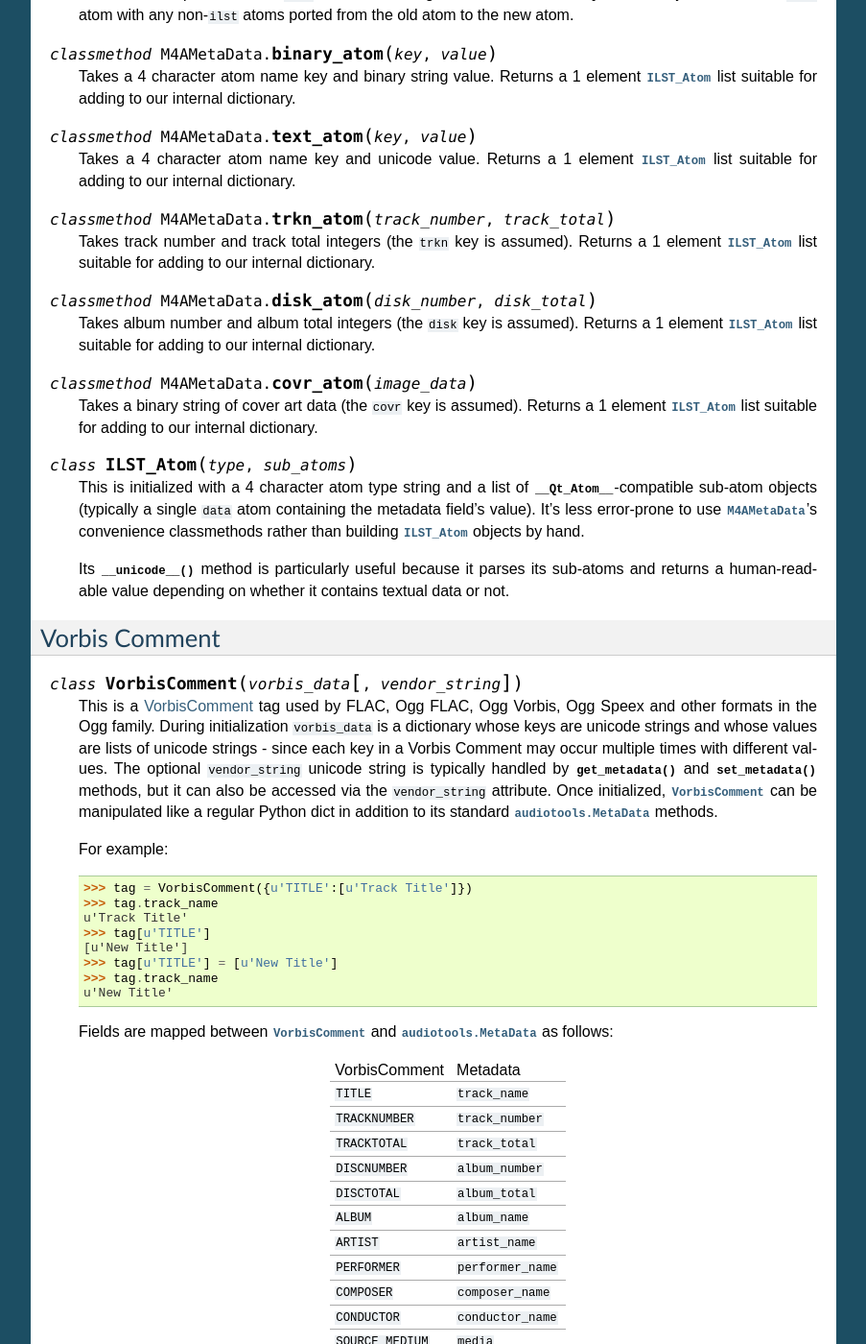
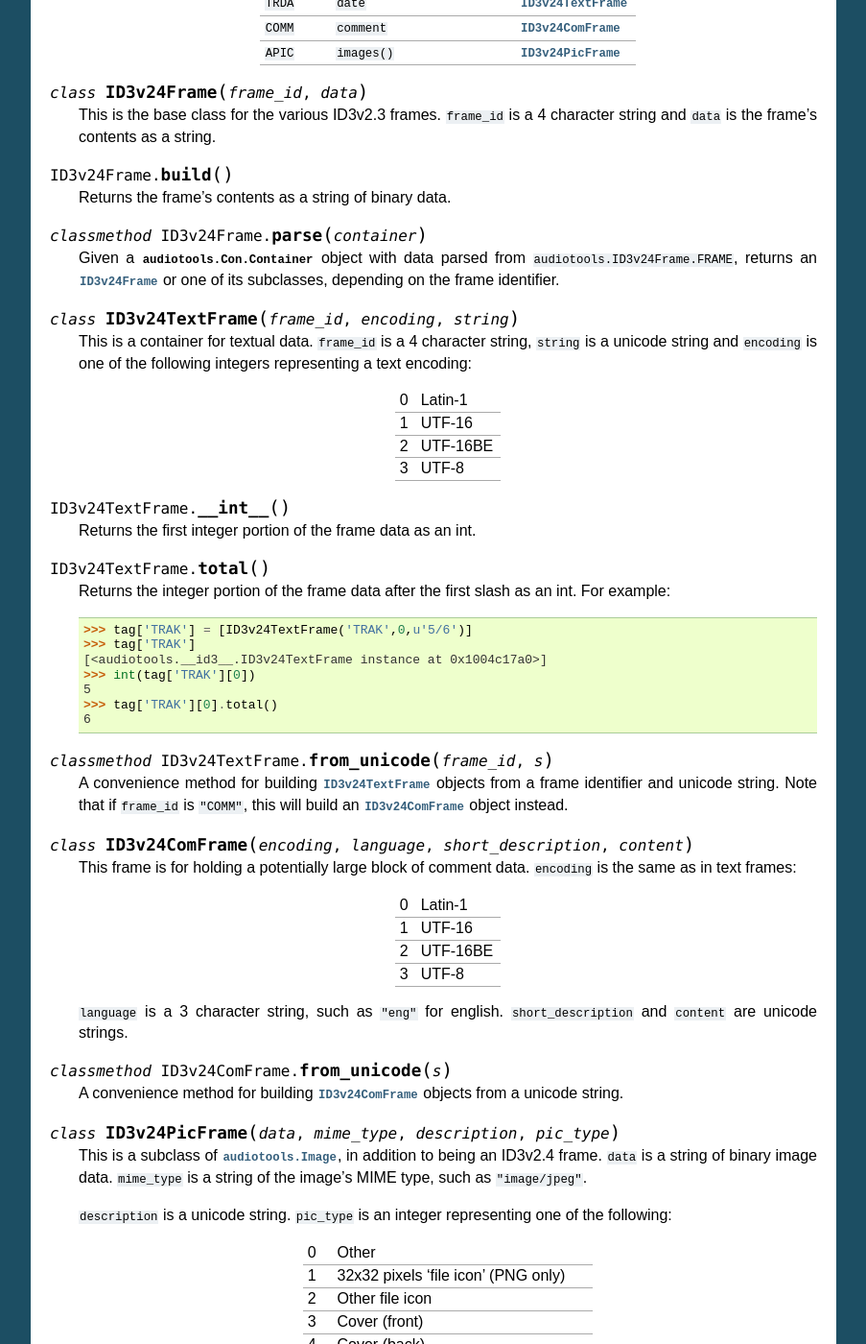
Before and after one commit to tuffy/python-audio-tools, a Sphinx documentation site: the page built from docs/programming/source/metadata.rst, in a window 1280 px wide and 1400 px high, scrolled down 11163 px. Shown: the whole window at 96% size, without its empty margins (198-1101 px from the left). Built offline with Sphinx 7.4.7, drawn with Linux system fonts in a browser that asks for light colours; some of the changed text lies outside the part shown.

Commit message:
Add ID3v2.4 to MetaData documentation.

```diff
--- a/docs/programming/source/metadata.rst
+++ b/docs/programming/source/metadata.rst
@@ -639,7 +639,169 @@
    Given an :class:`audiotools.Image` object,
    returns a new :class:`ID3v23PicFrame` object.
 
-.. .. class:: ID3v24Comment
+ID3v2.4
+-------
+
+.. class:: ID3v24Comment(frames)
+
+   This is an ID3v2.4_ tag, one of the three ID3v2 variants used by MP3 files.
+   During initialization, it takes a list of :class:`ID3v24Frame`-compatible
+   objects.
+   It can then be manipulated list a regular Python dict with keys
+   as 4 character frame identifiers and values as lists of :class:`ID3v24Frame`
+   objects - since each frame identifier may occur multiple times.
+
+   For example:
+
+   >>> import audiotools as a
+   >>> tag = ID3v24Comment([ID3v24TextFrame('TIT2',0,u'Track Title')])
+   >>> tag.track_name
+   u'Track Title'
+   >>> tag['TIT2']
+   [<audiotools.__id3__.ID3v24TextFrame instance at 0x1004c17a0>]
+   >>> tag['TIT2'] = [ID3v24TextFrame('TIT2',0,'New Track Title')]
+   >>> tag.track_name
+   u'New Track Title'
+
+   Fields are mapped between ID3v2.4 frame identifiers,
+   :class:`audiotools.MetaData` and :class:`ID3v24Frame` objects as follows:
+
+   ========== ================================ ========================
+   Identifier MetaData                         Object
+   ---------- -------------------------------- ------------------------
+   ``TIT2``   ``track_name``                   :class:`ID3v24TextFrame`
+   ``TRCK``   ``track_number``/``track_total`` :class:`ID3v24TextFrame`
+   ``TPOS``   ``album_number``/``album_total`` :class:`ID3v24TextFrame`
+   ``TALB``   ``album_name``                   :class:`ID3v24TextFrame`
+   ``TPE1``   ``artist_name``                  :class:`ID3v24TextFrame`
+   ``TPE2``   ``performer_name``               :class:`ID3v24TextFrame`
+   ``TPE3``   ``conductor_name``               :class:`ID3v24TextFrame`
+   ``TCOM``   ``composer_name``                :class:`ID3v24TextFrame`
+   ``TMED``   ``media``                        :class:`ID3v24TextFrame`
+   ``TSRC``   ``ISRC``                         :class:`ID3v24TextFrame`
+   ``TCOP``   ``copyright``                    :class:`ID3v24TextFrame`
+   ``TPUB``   ``publisher``                    :class:`ID3v24TextFrame`
+   ``TYER``   ``year``                         :class:`ID3v24TextFrame`
+   ``TRDA``   ``date``                         :class:`ID3v24TextFrame`
+   ``COMM``   ``comment``                      :class:`ID3v24ComFrame`
+   ``APIC``   ``images()``                     :class:`ID3v24PicFrame`
+   ========== ================================ ========================
+
+.. class:: ID3v24Frame(frame_id, data)
+
+   This is the base class for the various ID3v2.3 frames.
+   ``frame_id`` is a 4 character string and ``data`` is
+   the frame's contents as a string.
+
+.. method:: ID3v24Frame.build()
+
+   Returns the frame's contents as a string of binary data.
+
+.. classmethod:: ID3v24Frame.parse(container)
+
+   Given a :class:`audiotools.Con.Container` object with data
+   parsed from ``audiotools.ID3v24Frame.FRAME``,
+   returns an :class:`ID3v24Frame` or one of its subclasses,
+   depending on the frame identifier.
+
+.. class:: ID3v24TextFrame(frame_id, encoding, string)
+
+   This is a container for textual data.
+   ``frame_id`` is a 4 character string, ``string`` is a unicode string
+   and ``encoding`` is one of the following integers representing a
+   text encoding:
+
+   = ========
+   0 Latin-1
+   1 UTF-16
+   2 UTF-16BE
+   3 UTF-8
+   = ========
+
+.. method:: ID3v24TextFrame.__int__()
+
+   Returns the first integer portion of the frame data as an int.
+
+.. method:: ID3v24TextFrame.total()
+
+   Returns the integer portion of the frame data after the first slash
+   as an int.
+   For example:
+
+   >>> tag['TRAK'] = [ID3v24TextFrame('TRAK',0,u'5/6')]
+   >>> tag['TRAK']
+   [<audiotools.__id3__.ID3v24TextFrame instance at 0x1004c17a0>]
+   >>> int(tag['TRAK'][0])
+   5
+   >>> tag['TRAK'][0].total()
+   6
+
+.. classmethod:: ID3v24TextFrame.from_unicode(frame_id, s)
+
+   A convenience method for building :class:`ID3v24TextFrame` objects
+   from a frame identifier and unicode string.
+   Note that if ``frame_id`` is ``"COMM"``, this will build an
+   :class:`ID3v24ComFrame` object instead.
+
+.. class:: ID3v24ComFrame(encoding, language, short_description, content)
+
+   This frame is for holding a potentially large block of comment data.
+   ``encoding`` is the same as in text frames:
+
+   = ========
+   0 Latin-1
+   1 UTF-16
+   2 UTF-16BE
+   3 UTF-8
+   = ========
+
+   ``language`` is a 3 character string, such as ``"eng"`` for english.
+   ``short_description`` and ``content`` are unicode strings.
+
+.. classmethod:: ID3v24ComFrame.from_unicode(s)
+
+   A convenience method for building :class:`ID3v24ComFrame` objects
+   from a unicode string.
+
+.. class:: ID3v24PicFrame(data, mime_type, description, pic_type)
+
+   This is a subclass of :class:`audiotools.Image`, in addition
+   to being an ID3v2.4 frame.
+   ``data`` is a string of binary image data.
+   ``mime_type`` is a string of the image's MIME type, such as
+   ``"image/jpeg"``.
+
+   ``description`` is a unicode string.
+   ``pic_type`` is an integer representing one of the following:
+
+   == ======================================
+   0  Other
+   1  32x32 pixels 'file icon' (PNG only)
+   2  Other file icon
+   3  Cover (front)
+   4  Cover (back)
+   5  Leaflet page
+   6  Media (e.g. label side of CD)
+   7  Lead artist / Lead performer / Soloist
+   8  Artist / Performer
+   9  Conductor
+   10 Band / Orchestra
+   11 Composer
+   12 Lyricist / Text writer
+   13 Recording Location
+   14 During recording
+   15 During performance
+   16 Movie / Video screen capture
+   17 A bright coloured fish
+   18 Illustration
+   19 Band / Artist logotype
+   20 Publisher / Studio logotype
+   == ======================================
+
+.. classmethod:: ID3v23PicFrame.converted(image)
+
+   Given an :class:`audiotools.Image` object,
+   returns a new :class:`ID3v24PicFrame` object.
 
 .. .. class:: ID3CommentPair
 
```
Also changed, not shown: 1 other file.
